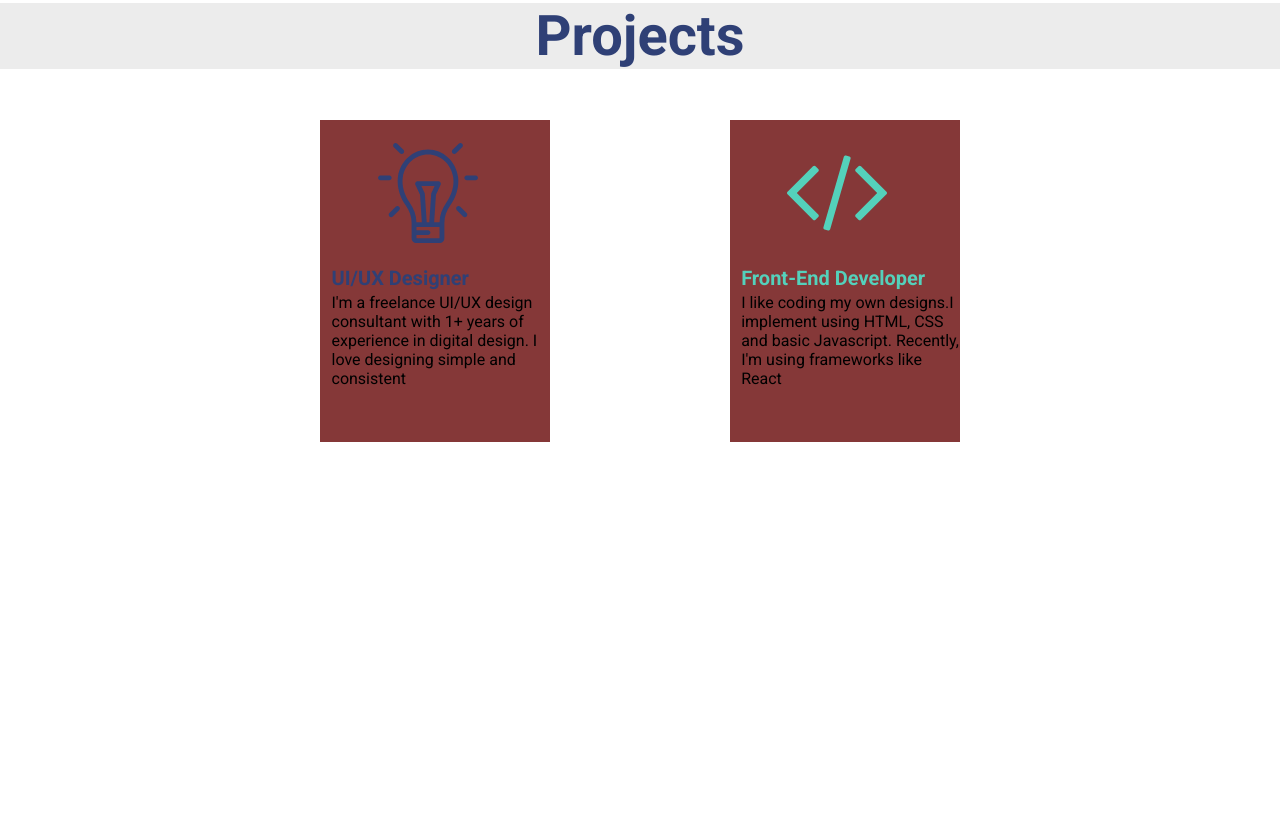
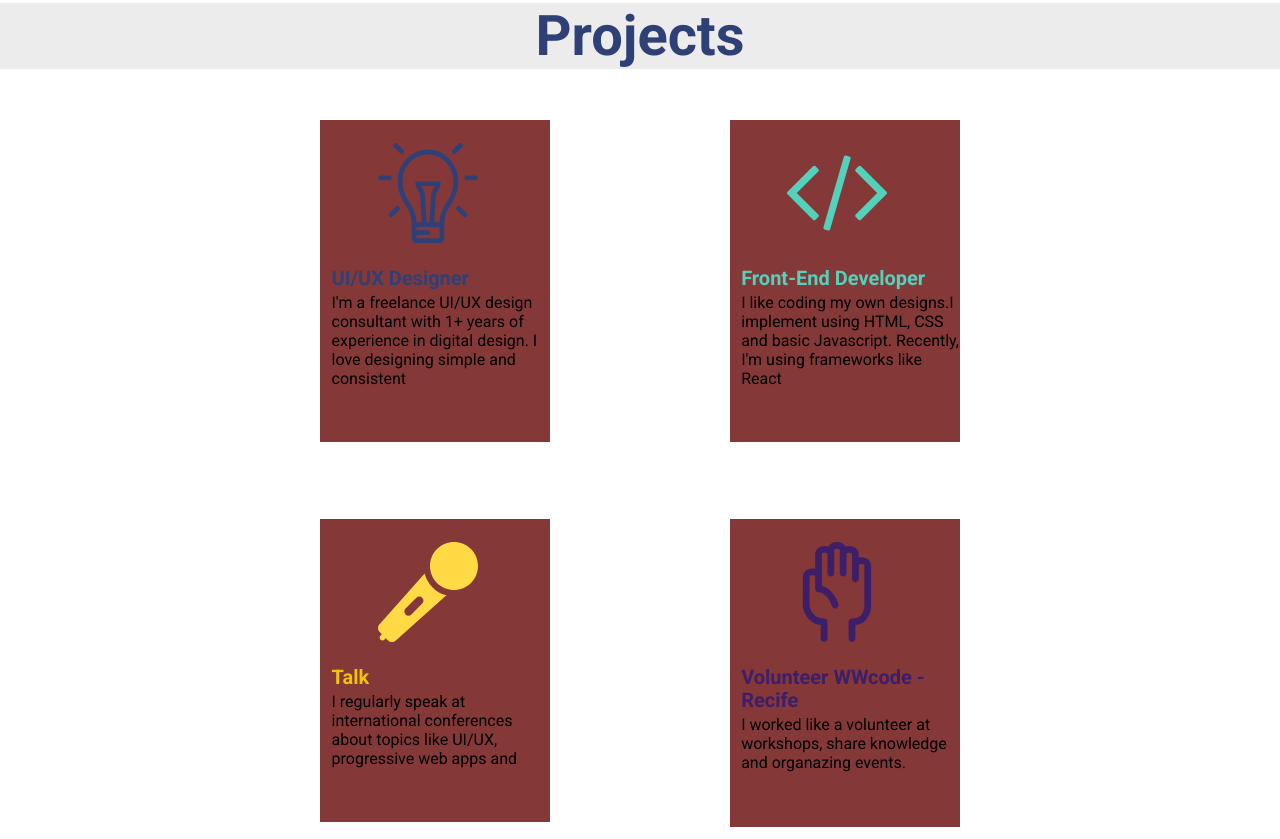
Before and after one commit to dressalsl/new_dev_project, a plain HTML site: page index.html in a window 1280 px wide. Shown: the part 841-1680 px from the top of the page. Before the commit the page ends 1296 px from the top, so only its background shows below. Drawn offline with Linux system fonts and the light colour scheme.

Commit message:
main quase pronto

```diff
--- a/index.html
+++ b/index.html
@@ -44,7 +44,16 @@
                     <h3 class="titulo_retq2">Front-End Developer</h3>
                     <p class="texto_ret2">I like coding my own designs.I implement using HTML, CSS and basic Javascript. Recently, I'm using frameworks like React</p>
                 </div>
-
+                <div class="retangulo3">
+                    <img class="imagem_ret3" src="../new_dev_project/fotos/karaoke-microphone-icon.svg" alt="Icon Microfone">
+                    <h3 class="titulo_retq3">Talk</h3>
+                    <p class="texto_ret3">I regularly speak at international conferences about topics like UI/UX, progressive web apps and</p>
+                </div>
+                <div class="retangulo4">
+                    <img class="imagem_ret4" src="../new_dev_project/fotos/volunteer.svg" alt="Icon Mão">
+                    <h3 class="titulo_retq4">Volunteer WWcode - Recife</h3>
+                    <p class="texto_ret4">I worked like a volunteer at workshops, share knowledge and organazing events.</p>
+                </div>
             </div>
 
         </main>
--- a/style.css
+++ b/style.css
@@ -85,6 +85,9 @@ html, body{
 /* MAIN */
 .main{
     background-color: rgba(229, 229, 229, 0.71);
+    width: 100%;
+    height: 100%;
+    background-clip: border-box;
 
 }
 .projects{
@@ -113,9 +116,31 @@ html, body{
     float: right;
     position: relative;
     margin-right: 25%;
+}
+.retangulo3{
+    background-color: rgb(133, 56, 56);
+    width: 18%;
+    height: 0%; /* A mágica está aqui */
+    padding-bottom: 3%; /* ... e está aqui */
+    margin: 1%;
+    float: left;
+    position: relative;
+    margin-left: 25%;
+    margin-top: 5%;
 
 }
+.retangulo4{
+    background-color: rgb(133, 56, 56);
+    width: 18%;
+    height: 0%; /* A mágica está aqui */
+    padding-bottom: 3%; /* ... e está aqui */
+    margin: 1%;
+    float: right;
+    position: relative;
+    margin-right: 25%;
+    margin-top: 5%;
 
+}
 .imagem_ret1{
     width: 100px;
     margin-left: 25%;
@@ -123,6 +148,18 @@ html, body{
 
 }
 .imagem_ret2{
+    width: 100px;
+    margin-left: 25%;
+    margin-top: 10%;
+
+}
+.imagem_ret3{
+    width: 100px;
+    margin-left: 25%;
+    margin-top: 10%;
+
+}
+.imagem_ret4{
     width: 100px;
     margin-left: 25%;
     margin-top: 10%;
@@ -145,7 +182,22 @@ html, body{
     margin-left: 5%;
 
 }
+.titulo_retq3{
+    font-size: 20px;
+    line-height: 23px;
+    color: #F1C205;
+    position: absolute;
+    margin-left: 5%;
 
+}
+.titulo_retq4{
+    font-size: 20px;
+    line-height: 23px;
+    color: #3D1E69;
+    position: absolute;
+    margin-left: 5%;
+
+}
 .texto_ret1{
     margin-left: 5%;
     margin-top: 20%;
@@ -155,5 +207,13 @@ html, body{
     margin-left: 5%;
     margin-top: 20%;
 }
+.texto_ret3{
+    margin-left: 5%;
+    margin-top: 20%;
+}
+.texto_ret4{
+    margin-left: 5%;
+    margin-top: 30%;
+}
 /* --variavel: valor;
    color : var (--variavel);*/
```
